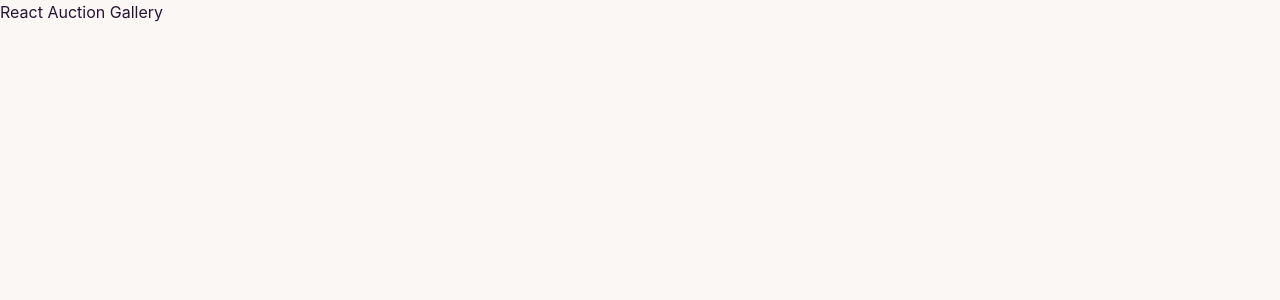
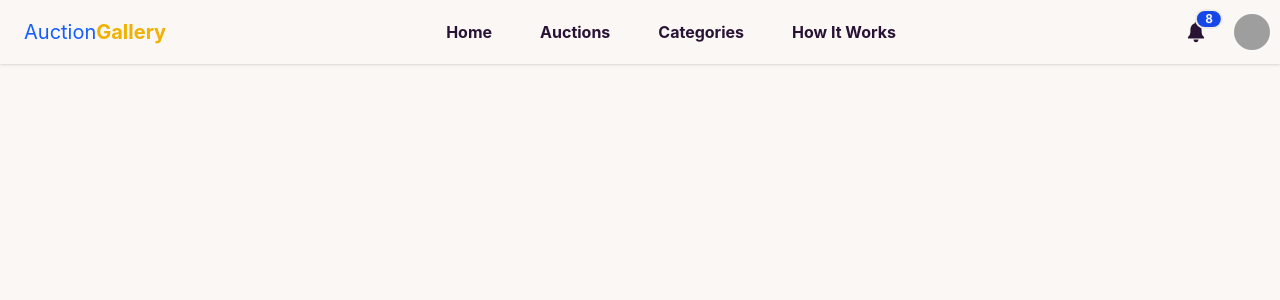
Before and after one commit to DividedbyZero8060/react-auction-gallery, a React (Vite) app: page / in a window 1280 px wide. Shown: the top 300 px of the page. Built offline with nearby package versions, Linux system fonts and the light colour scheme; grey boxes are pictures that could not be loaded.

Commit message:
feat: add navbar component

```diff
--- /dev/null
+++ b/components/Navbar/Navbar.jsx
@@ -0,0 +1,52 @@
+import React from 'react';
+import { IoIosNotifications } from "react-icons/io";
+
+const Navbar = () => {
+    return (
+                    <div>
+            <div className="navbar bg-base-100 shadow-sm flex justify-between items-center">
+            <div className="flex ml-4">
+                <a className="text-xl"><span className="text-blue-600">Auction</span><span className='text-yellow-500 font-bold'>Gallery</span></a>
+            </div>
+            <div className='flex justify-evenly items-center gap-12'>
+                    <p className='font-bold hover:cursor-pointer'>Home</p>
+                    <p className='font-bold hover:cursor-pointer'>Auctions</p>
+                    <p className='font-bold hover:cursor-pointer'>Categories</p>
+                    <p className='font-bold hover:cursor-pointer'>How It Works</p>
+                </div>
+            <div className="flex-none">
+                <div className="dropdown dropdown-end">
+                <div role="button" className="btn btn-ghost btn-circle mr-4">
+                        <div className="indicator">
+                        <IoIosNotifications size={26} />
+                        <span className="badge badge-sm indicator-item bg-blue-700 text-white">8</span>
+                        </div>
+                </div>
+                </div>
+                <div className="dropdown dropdown-end">
+                <div tabIndex={0} role="button" className="btn btn-ghost btn-circle avatar">
+                    <div className="w-10 rounded-full">
+                    <img
+                        alt="Tailwind CSS Navbar component"
+                        src="https://img.daisyui.com/images/stock/photo-1534528741775-53994a69daeb.webp" />
+                    </div>
+                </div>
+                <ul
+                    tabIndex="-1"
+                    className="menu menu-sm dropdown-content bg-base-100 rounded-box z-1 mt-3 w-52 p-2 shadow">
+                    <li>
+                    <a className="justify-between">
+                        Profile
+                    </a>
+                    </li>
+                    <li><a>Settings</a></li>
+                    <li><a>Logout</a></li>
+                </ul>
+                </div>
+            </div>
+            </div>
+        </div>
+    );
+};
+
+export default Navbar;
--- a/package.json
+++ b/package.json
@@ -13,6 +13,7 @@
     "@tailwindcss/vite": "^4.2.1",
     "react": "^19.2.4",
     "react-dom": "^19.2.4",
+    "react-icons": "^5.6.0",
     "tailwindcss": "^4.2.1"
   },
   "devDependencies": {
--- a/src/App.jsx
+++ b/src/App.jsx
@@ -1,4 +1,5 @@
 
+import Navbar from '../components/Navbar/Navbar'
 import './App.css'
 
 function App() {
@@ -6,7 +7,7 @@ function App() {
 
   return (
     <>
-      <h1>React Auction Gallery</h1>
+      <Navbar></Navbar>
     </>
   )
 }
```
Also changed, not shown: 1 other file (tests, documents, lock files or other folders).
